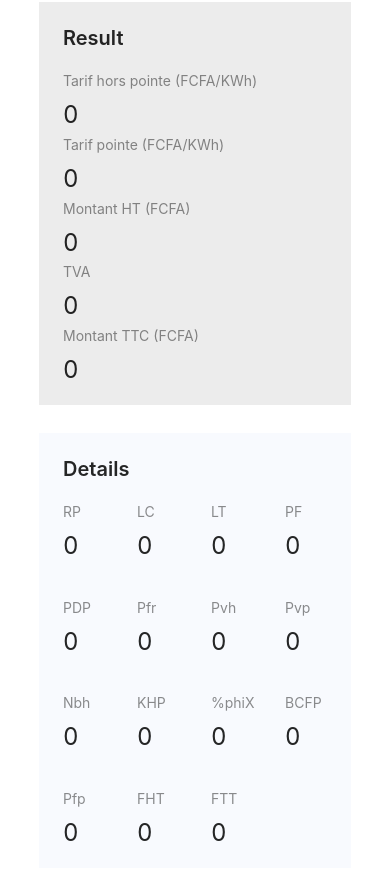
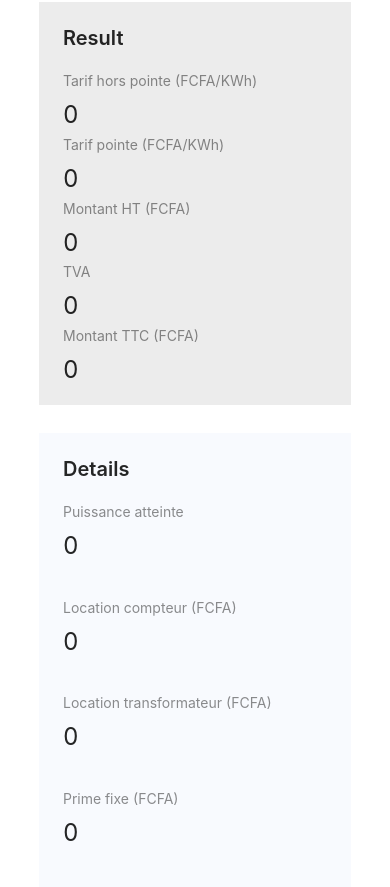
Before and after one commit to maelfosso/green-power, a React (Create React App) app: page / in a window 390 px wide. Shown: the part 1107-1994 px from the top of the page. Built offline with nearby package versions, Linux system fonts and the light colour scheme.

Commit message:
Details is responsive

```diff
--- a/public/index.html
+++ b/public/index.html
@@ -24,7 +24,7 @@
       work correctly both with client-side routing and a non-root public URL.
       Learn how to configure a non-root public URL by running `npm run build`.
     -->
-    <title>Green Power</title>
+    <title>Green Power Cameroon</title>
   </head>
   <body>
     <noscript>You need to enable JavaScript to run this app.</noscript>
--- a/src/components/App.js
+++ b/src/components/App.js
@@ -10,7 +10,7 @@ function App() {
       <header>
         <span className="logo-wrapper">
           <i className="logo" />
-          <span>Green Power</span>
+          <span>Green Power Cameroon</span>
         </span>
       </header>
       <div className="App">
--- a/src/containers/Details.js
+++ b/src/containers/Details.js
@@ -21,49 +21,49 @@ const Details = props => {
         title="Details"
       >
         <Row gutter={[32, 32]}>
-          <Col span={6}>
-            <Statistic title="RP" value={rp} />
+          <Col xs={24} sm={24} md={12} lg={8}>
+            <Statistic title="Puissance atteinte" value={rp} />
           </Col>
-          <Col span={6}>
-            <Statistic title="LC" value={lc} />
+          <Col xs={24} sm={24} md={12} lg={8}>
+            <Statistic title="Location compteur (FCFA)" value={lc} />
           </Col>
-          <Col span={6}>
-            <Statistic title="LT" value={lt} />
+          <Col xs={24} sm={24} md={12} lg={8}>
+            <Statistic title="Location transformateur (FCFA)" value={lt} />
           </Col>
-          <Col span={6}>
-            <Statistic title="PF" value={pf} />
+          <Col xs={24} sm={24} md={12} lg={8}>
+            <Statistic title="Prime fixe (FCFA)" value={pf} />
           </Col>
-          <Col span={6}>
-            <Statistic title="PDP" value={pdp} />
+          <Col xs={24} sm={24} md={12} lg={8}>
+            <Statistic title="Penalite de depassement de puissance souscrite" value={pdp} />
           </Col>
-          <Col span={6}>
-            <Statistic title="Pfr" value={pfr} />
+          <Col xs={24} sm={24} md={12} lg={8}>
+            <Statistic title="Perte fer (FCFA)" value={pfr} />
           </Col>
-          <Col span={6}>
-            <Statistic title="Pvh" value={pvh} />
+          <Col xs={24} sm={24} md={12} lg={8}>
+            <Statistic title="Pertes variables HP (FCFA)" value={pvh} />
           </Col>
-          <Col span={6}>
-            <Statistic title="Pvp" value={pvp} />
+          <Col xs={24} sm={24} md={12} lg={8}>
+            <Statistic title="Pertes variables pointe (FCFA)" value={pvp} />
           </Col>
-          <Col span={6}>
+          <Col xs={24} sm={24} md={12} lg={8}>
             <Statistic title="Nbh" value={nbh} />
           </Col>
-          <Col span={6}>
+          <Col xs={24} sm={24} md={12} lg={8}>
             <Statistic title="KHP" value={khp} />
           </Col>
-          <Col span={6}>
-            <Statistic title="%phiX" value={phiX} />
+          <Col xs={24} sm={24} md={12} lg={8}>
+            <Statistic title="%cos phi extra" value={phiX} />
           </Col>
-          <Col span={6}>
-            <Statistic title="BCFP" value={bcfp} />
+          <Col xs={24} sm={24} md={12} lg={8}>
+            <Statistic title="Base de calcul (mauvais FP) (FCFA)" value={bcfp} />
           </Col>
-          <Col span={6}>
-            <Statistic title="Pfp" value={pfp} />
+          <Col xs={24} sm={24} md={12} lg={8}>
+            <Statistic title="Penalite pour mauvais FP (FCFA)" value={pfp} />
           </Col>
-          <Col span={6}>
+          <Col xs={24} sm={24} md={12} lg={8}>
             <Statistic title="FHT" value={fht} />
           </Col>
-          <Col span={6}>
+          <Col xs={24} sm={24} md={12} lg={8}>
             <Statistic title="FTT" value={ftt} />
           </Col>
         </Row>
```
